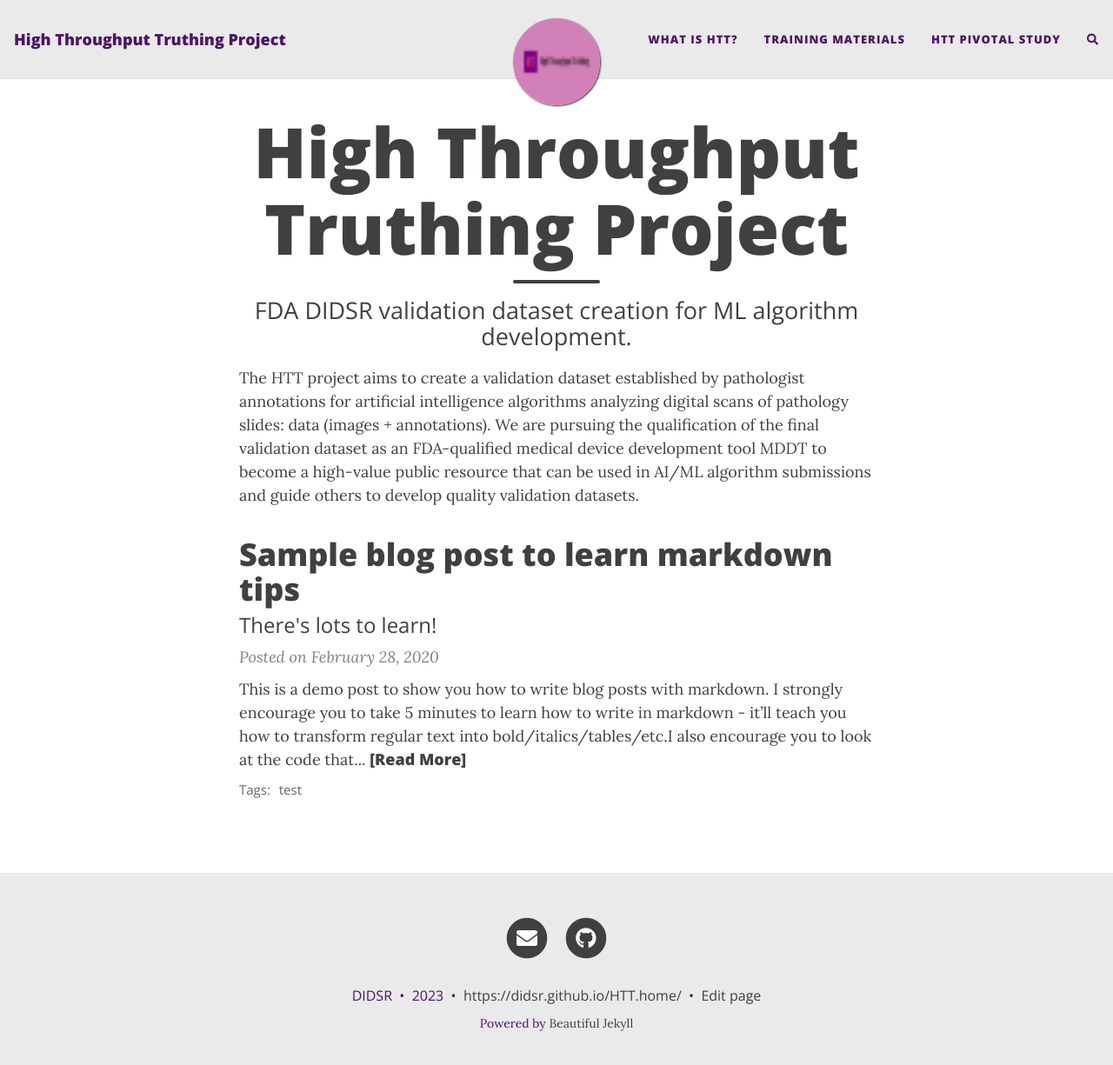
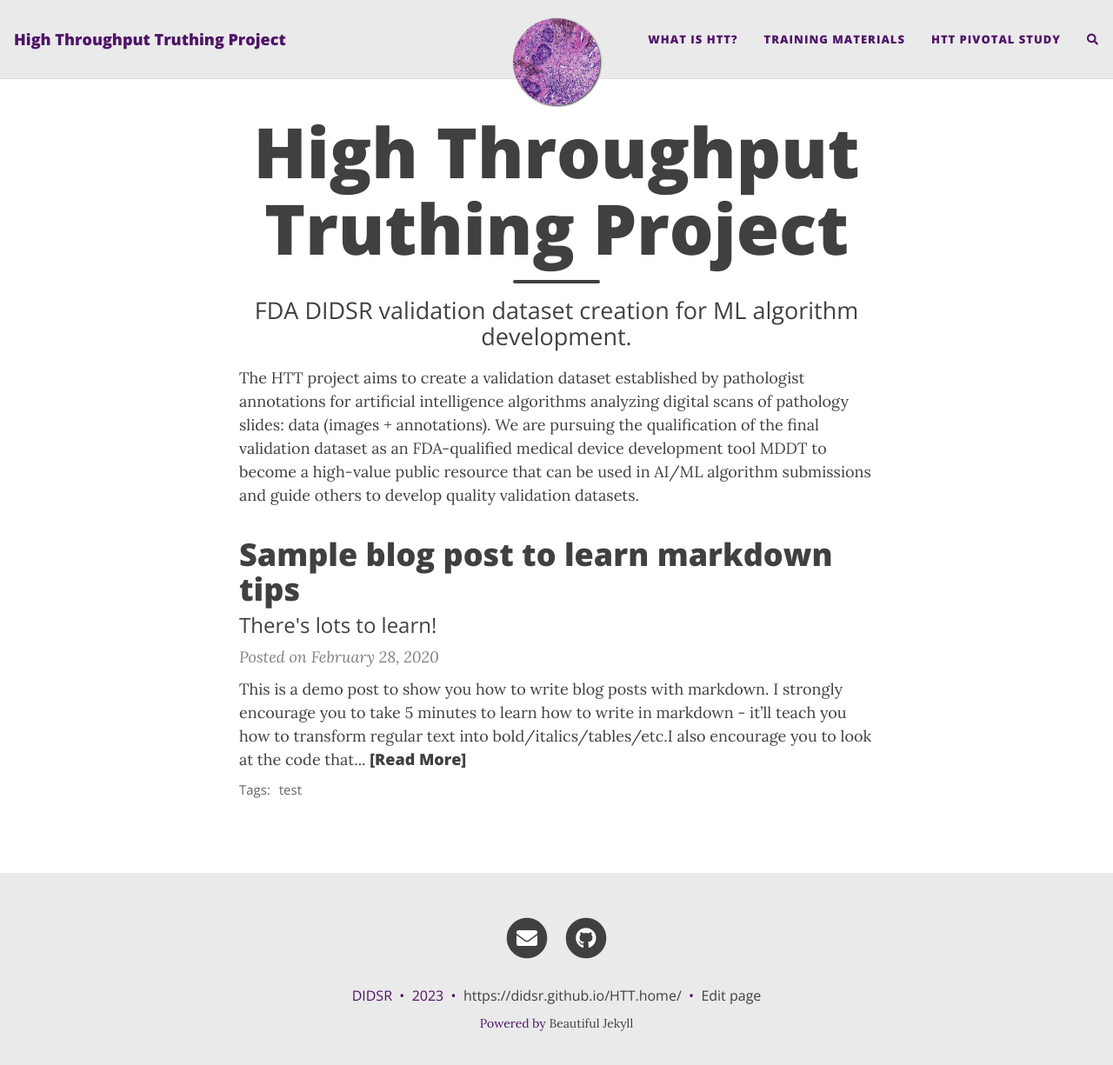
Before and after one commit to DIDSR/HTT.home, a Jekyll site: the page built from index.html, in a window 1280 px wide and 1238 px high. Shown: the top 1225 px of the window at 87% size. Built offline with Jekyll 4.4.1, drawn with Linux system fonts in a browser that asks for light colours; nearby versions of some CDN libraries; the list of posts is cut into pages by our own code; comment, search, counter and statistics services are not loaded.

Commit message:
change avatar image

```diff
--- a/_config.yml
+++ b/_config.yml
@@ -37,7 +37,7 @@ navbar-links:
 
 # Image to show in the navigation bar - works best with a square image
 # Remove this parameter if you don't want an image in the navbar
-avatar: "/assets/img/favicon-32x32.png"
+avatar: "/assets/pages/training-2023/feedbackStudyImages/Image_032.jpg"
 
 # By default, the image is cut into a circle. You can disable this behaviour by setting 'round-avatar: false'
 round-avatar: true
```
